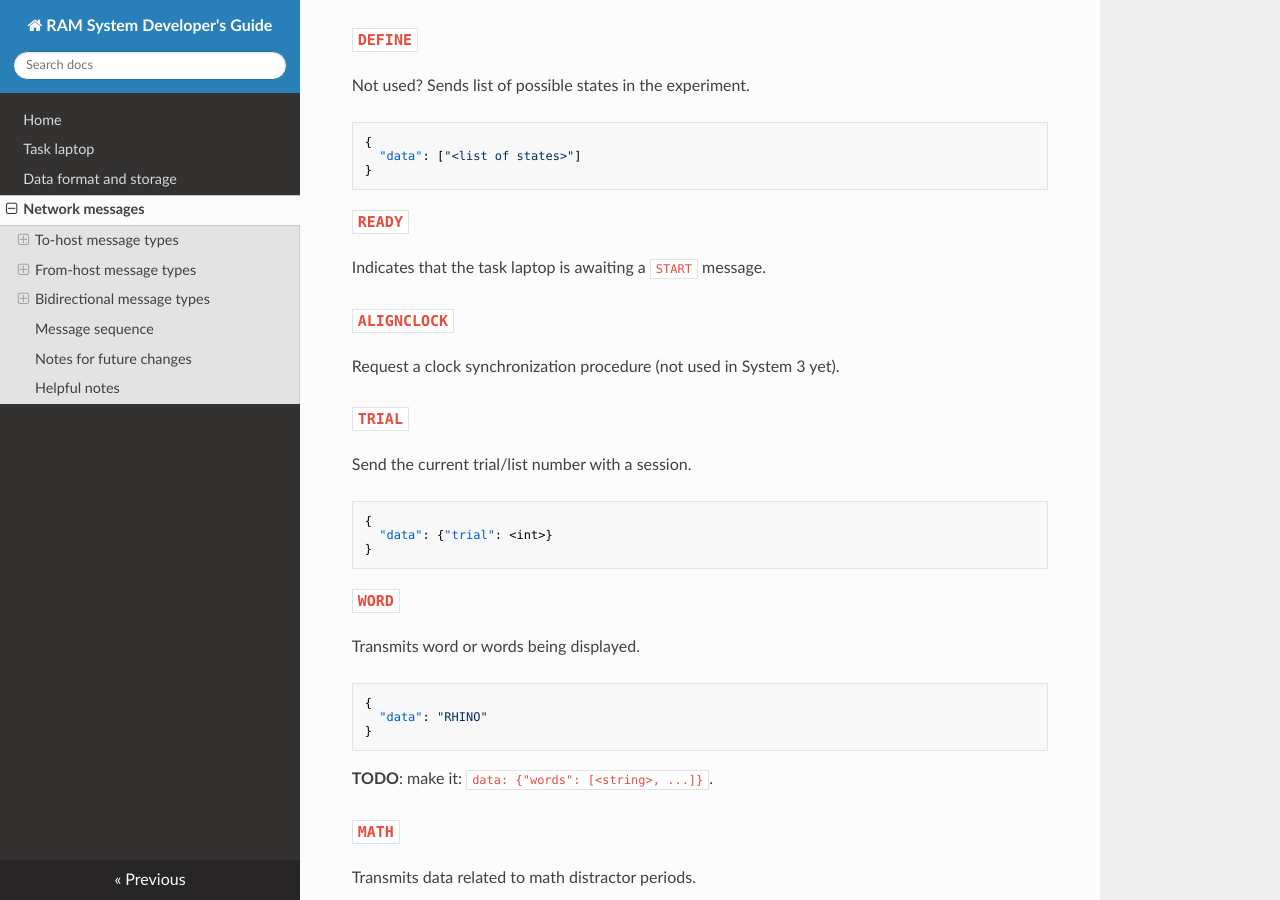
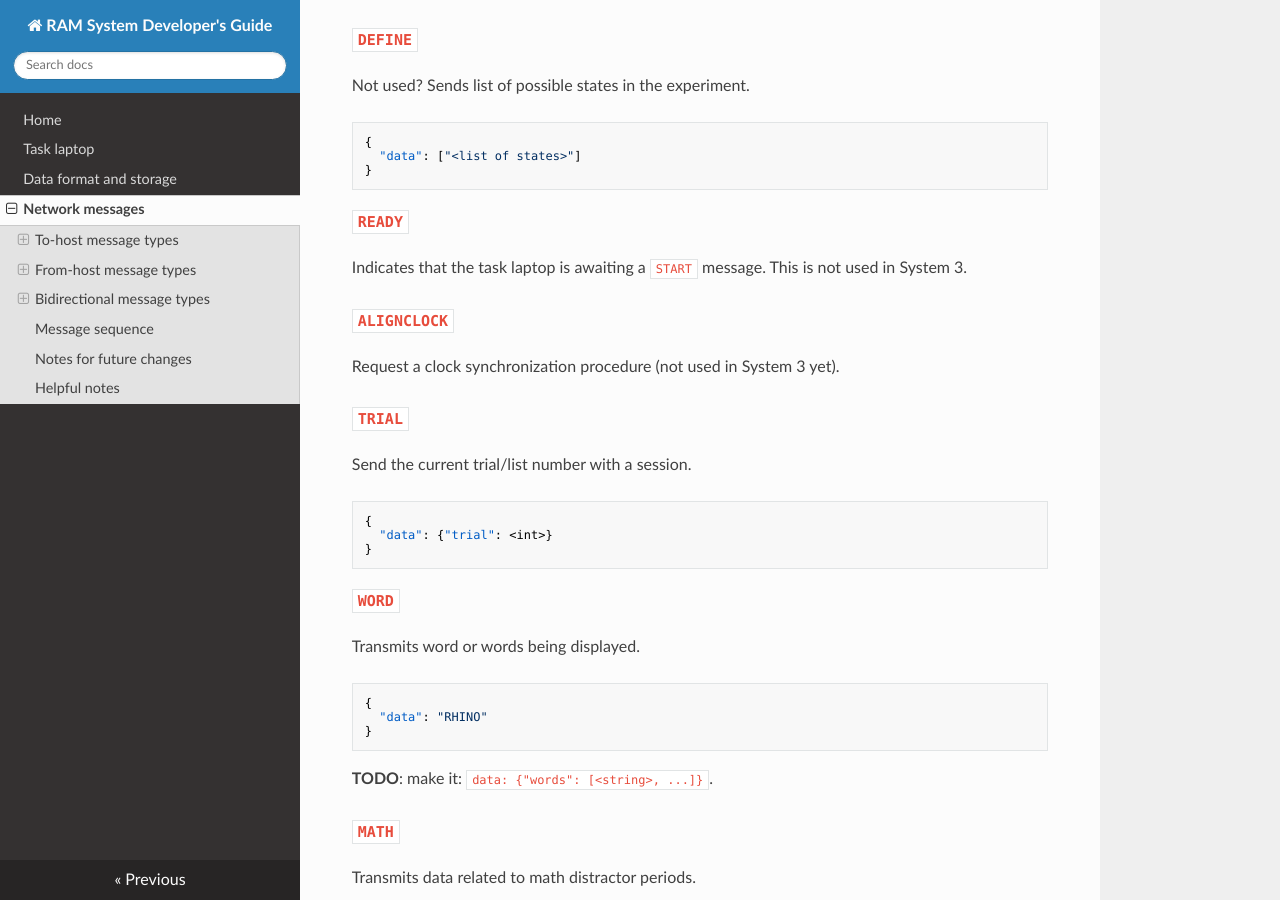
Before and after one commit to pennmem/ram-devguide, an MkDocs documentation site: the page built from docs/networking.md, in a window 1280 px wide and 900 px high, scrolled down 2083 px. Built offline with MkDocs 1.6.1, drawn with Linux system fonts in a browser that asks for light colours; nearby versions of some CDN libraries; old or Windows-style settings are respelled for this version of MkDocs.

Commit message:
Note that READY messages aren't used anymore

```diff
--- a/docs/networking.md
+++ b/docs/networking.md
@@ -115,7 +115,8 @@ Not used? Sends list of possible states in the experiment.
 
 ### `READY`
 
-Indicates that the task laptop is awaiting a `START` message.
+Indicates that the task laptop is awaiting a `START` message. This is not used
+in System 3.
 
 ### `ALIGNCLOCK`
 
```
